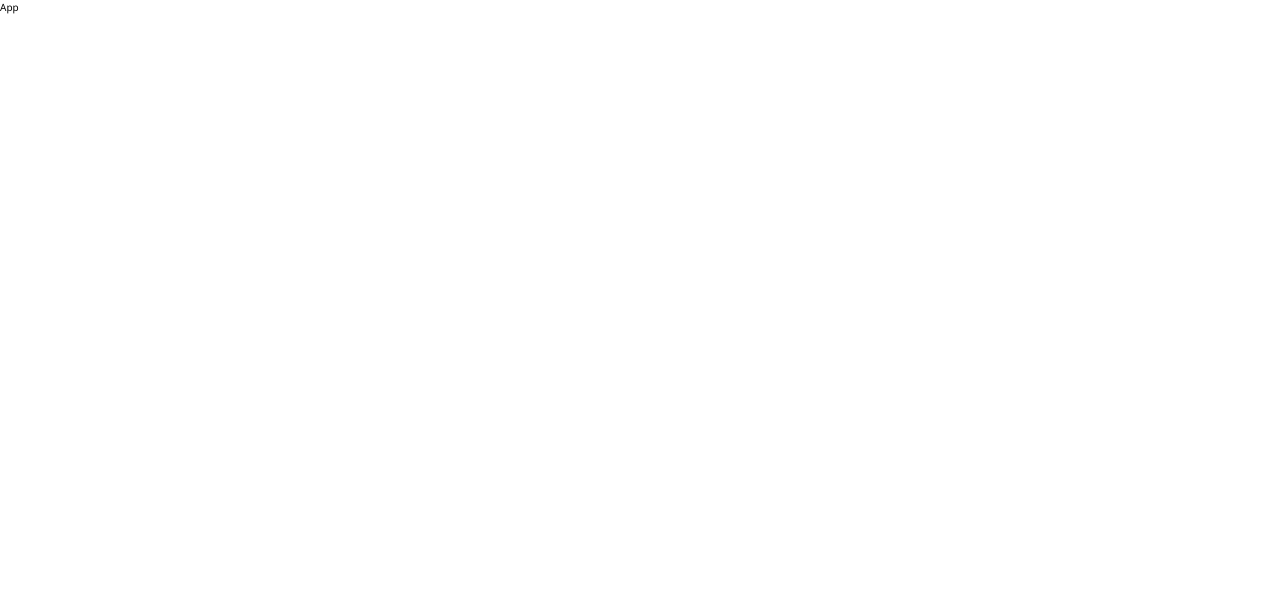
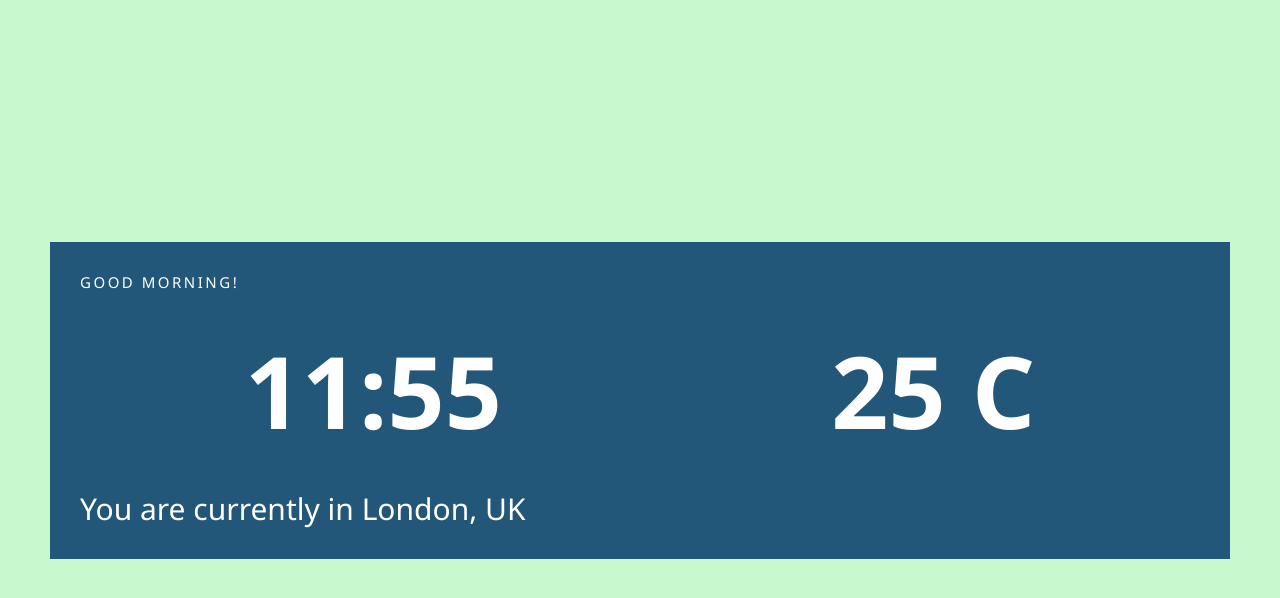
Before and after one commit to sliaprjs/weather-app, a React (Vite) app: page / in a window 1280 px wide. Shown: the top 598 px of the page. Built offline with nearby package versions, Linux system fonts and the light colour scheme.

Commit message:
add hero

```diff
--- a/src/App.jsx
+++ b/src/App.jsx
@@ -1,8 +1,11 @@
 import React from 'react'
+import Hero from './components/Hero'
 
 const App = () => {
   return (
-    <div>App</div>
+    <main className='container'>
+      <Hero/>
+    </main>
   )
 }
 
--- /dev/null
+++ b/src/components/Hero.jsx
@@ -0,0 +1,16 @@
+import React from 'react'
+
+const Hero = () => {
+  return (
+    <div className="hero">
+        <p className="hero-greeting">Good Morning!</p>
+        <div className="hero-container">
+          <div className="hero-time">11:55</div>
+          <div className="hero-temp">25 C</div>
+        </div>
+        <p className="hero-location">You are currently in London, UK</p>
+      </div>
+  )
+}
+
+export default Hero
--- a/src/index.css
+++ b/src/index.css
@@ -1,5 +1,8 @@
 :root {
   font-size: 62.5%;
+  --primary-color: #22577a;
+  --secondary-color: #38a3a5;
+  --bg-color: #c7f9cc;
 }
 
 * {
@@ -11,3 +14,46 @@
 body {
   font-family: 'Segoe UI', Tahoma, Geneva, Verdana, sans-serif;
 }
+
+.container {
+  background-color: var(--bg-color);
+  color: var(--primary-color);
+  min-height: 100vh;
+  padding: 5rem;
+  display: flex;
+  flex-direction: column;
+  justify-content: center;
+  align-items: flex-start;
+  gap: 5rem;
+}
+
+.hero {
+  background-color: var(--primary-color);
+  color: white;
+  min-width: 100%;
+  padding: 3rem;
+  display: flex;
+  flex-direction: column;
+  justify-content: center;
+  align-items: flex-start;
+  gap: 3rem;
+}
+
+.hero-greeting {
+  font-size: 1.5rem;
+  text-transform: uppercase;
+  letter-spacing: 0.25rem;
+}
+
+.hero-container {
+  min-width: 100%;
+  display: flex;
+  justify-content: space-around;
+  align-items: center;
+  font-size: 10rem;
+  font-weight: bold;
+}
+
+.hero-location {
+  font-size: 3rem;
+}
```
